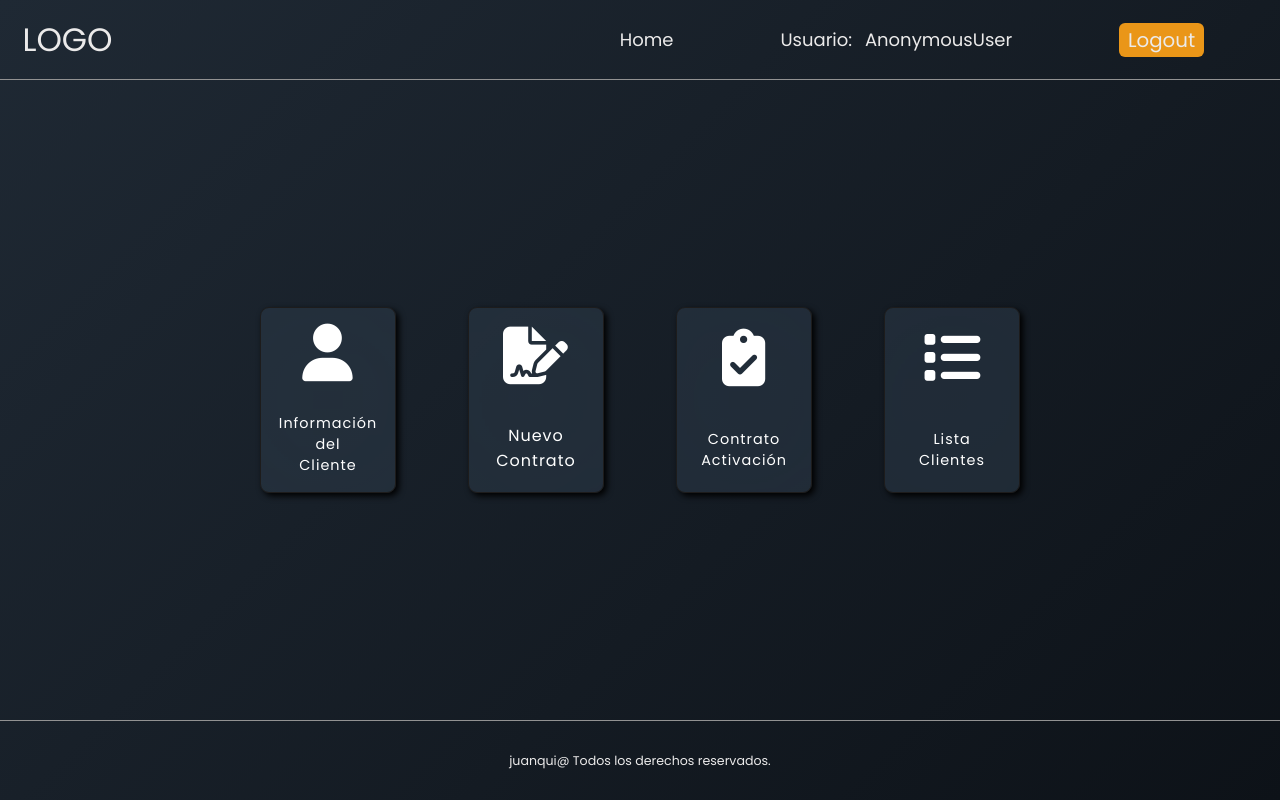
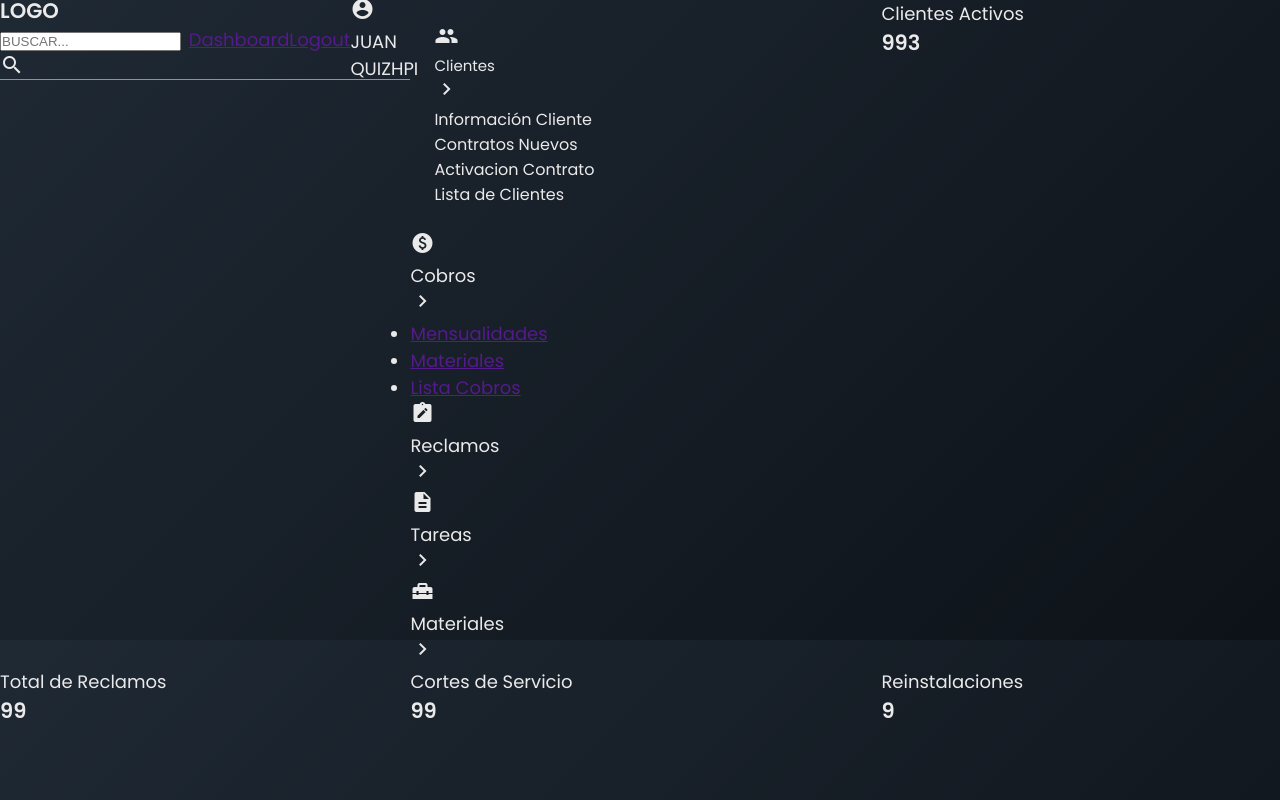
Before and after one commit to juanqui-art/empresa, a Django app: page /clientes/home/ in a window 1280 px wide. Run offline with Django 3.2, Linux system fonts and the light colour scheme; parts of the project's set-up code (start-up, migrations or seed data) failed here and were passed over; some libraries are stand-ins or nearby versions.

Commit message:
cambio en template/base

```diff
--- a/templates/base.html
+++ b/templates/base.html
@@ -8,6 +8,8 @@
     <meta http-equiv="X-UA-Compatible" content="ie=edge">
     <link href="https://fonts.googleapis.com/css2?family=Poppins:wght@200;300;400;500;600&display=swap"
 
+          rel="stylesheet">
+    <link href="https://fonts.googleapis.com/icon?family=Material+Icons"
           rel="stylesheet">
     <link rel="stylesheet" href="{% static 'home/home.css' %}">
     <link rel="stylesheet" href="{% static 'search/search_page.css' %}">
@@ -22,39 +24,139 @@
 </head>
 <body>
 
-<nav>
-    <p id="logo">Logo</p>
-    <ul class="nav-links">
-        <li id="home"><a href="{% url 'users:home' %}">Home</a></li>
-        <li id="user">Usuario: {{ user }}</li>
-        <li id="logout"><a href="{% url 'users:logout' %}">Logout</a></li>
+<div class="container">
+    <nav>
+        <div class="logo-search">
+            <h3>LOGO</h3>
+            <!--                    <img src="logocbVision.png" alt="">-->
+            <form class="form-search-nav" action="" method="GET">
 
-    </ul>
-
-</nav>
-<main>
-
-    {% block menu %}{% endblock %}
-    {% block clientes %}{% endblock %}
-    {% block form-contrato %}{% endblock %}
-    {% block busqueda-clientes %}{% endblock %}
-    {% block lista-clientes %}{% endblock %}
-    {% block info-cliente %}{% endblock %}
-    {% block cliente-creado %}{% endblock %}
-    {% block info-contrato-clientes %}{% endblock %}
-    {% block busqueda-clientes-contrato %}{% endblock %}
-    {% block activar_cliente %}{% endblock %}
-    {% block form_materiales %}{% endblock %}
-    {% block cliente_materiales_form %} {% endblock %}
-    {% block menu-materiales %}{% endblock %}
-    {% block material-creado-exito %}{% endblock %}
-    {% block menu-pagos %}{% endblock %}
+                <input type="text" placeholder="BUSCAR...">
+                <span class="material-icons">search</span>
 
 
-</main>
-<footer>
-    <p>juanqui@ Todos los derechos reservados.</p>
+            </form>
+        </div>
+        <ul class="nav-links">
+            <li><a href="">Dashboard</a></li>
+            <li><a href="">Logout</a></li>
 
-</footer>
+            <div class="user">
+                <span class="material-icons">account_circle</span>
+                <p>JUAN QUIZHPI</p>
+            </div>
+        </ul>
+    </nav>
+
+
+    <div class="sidebar">
+        <div class="nav-sidebar">
+            <div class="clientes box-sidebar">
+                <div class="icon-title">
+                    <span class="material-icons">people</span>
+                    <p>Clientes</p>
+                </div>
+                <span class="material-icons">keyboard_arrow_right</span>
+                <ul class="lista-clientes lista-dashboard">
+                    <li><a href="">Información Cliente</a></li>
+                    <li><a href="">Contratos Nuevos</a></li>
+                    <li><a href="">Activacion Contrato</a></li>
+                    <li><a href="">Lista de Clientes</a></li>
+                </ul>
+            </div>
+            <div class="cobros box-sidebar">
+                <div class="icon-title">
+                    <span class="material-icons">paid</span>
+                    <p>Cobros</p>
+                </div>
+                <span class="material-icons">keyboard_arrow_right</span>
+                <ul class="lista-pagos lista-dashboard">
+                    <li><a href="">Mensualidades</a></li>
+                    <li><a href="">Materiales</a></li>
+                    <li><a href="">Lista Cobros</a></li>
+
+                </ul>
+            </div>
+            <div class="reclamos box-sidebar">
+                <div class="icon-title">
+                    <span class="material-icons">note_alt</span>
+                    <p>Reclamos</p>
+                </div>
+                <span class="material-icons">keyboard_arrow_right</span>
+            </div>
+            <div class="tareas box-sidebar">
+                <div class="icon-title">
+                    <span class="material-icons">description</span>
+                    <p>Tareas</p>
+                </div>
+                <span class="material-icons">keyboard_arrow_right</span>
+            </div>
+            <div class="materiales box-sidebar">
+                <div class="icon-title">
+                    <span class="material-icons">home_repair_service</span>
+                    <p>Materiales</p>
+                </div>
+                <span class="material-icons">keyboard_arrow_right</span>
+            </div>
+        </div>
+
+    </div>
+    <div class="total-clientes box-dashboard">
+        <p>Clientes Activos</p>
+        <h3>993</h3>
+
+    </div>
+    <div class="reclamos-clientes box-dashboard">
+        <p>Total de Reclamos</p>
+        <h3>99</h3>
+
+    </div>
+    <div class="cortes-clientes box-dashboard">
+        <p>Cortes de Servicio</p>
+        <h3>99</h3>
+
+    </div>
+
+    <div class="reinstalaciones-clientes box-dashboard">
+        <p>Reinstalaciones </p>
+        <h3>9</h3>
+
+    </div>
+</div>
+
+{#<nav>#}
+{#    <p id="logo">Logo</p>#}
+{#    <ul class="nav-links">#}
+{#        <li id="home"><a href="{% url 'users:home' %}">Home</a></li>#}
+{#        <li id="user">Usuario: {{ user }}</li>#}
+{#        <li id="logout"><a href="{% url 'users:logout' %}">Logout</a></li>#}
+{##}
+{#    </ul>#}
+{##}
+{#</nav>#}
+{#<main>#}
+{##}
+{#    {% block menu %}{% endblock %}#}
+{#    {% block clientes %}{% endblock %}#}
+{#    {% block form-contrato %}{% endblock %}#}
+{#    {% block busqueda-clientes %}{% endblock %}#}
+{#    {% block lista-clientes %}{% endblock %}#}
+{#    {% block info-cliente %}{% endblock %}#}
+{#    {% block cliente-creado %}{% endblock %}#}
+{#    {% block info-contrato-clientes %}{% endblock %}#}
+{#    {% block busqueda-clientes-contrato %}{% endblock %}#}
+{#    {% block activar_cliente %}{% endblock %}#}
+{#    {% block form_materiales %}{% endblock %}#}
+{#    {% block cliente_materiales_form %} {% endblock %}#}
+{#    {% block menu-materiales %}{% endblock %}#}
+{#    {% block material-creado-exito %}{% endblock %}#}
+{#    {% block menu-pagos %}{% endblock %}#}
+{##}
+{##}
+{#</main>#}
+{#<footer>#}
+{#    <p>juanqui@ Todos los derechos reservados.</p>#}
+{##}
+{#</footer>#}
 </body>
 </html>
```
Also changed, not shown: db.sqlite3.
